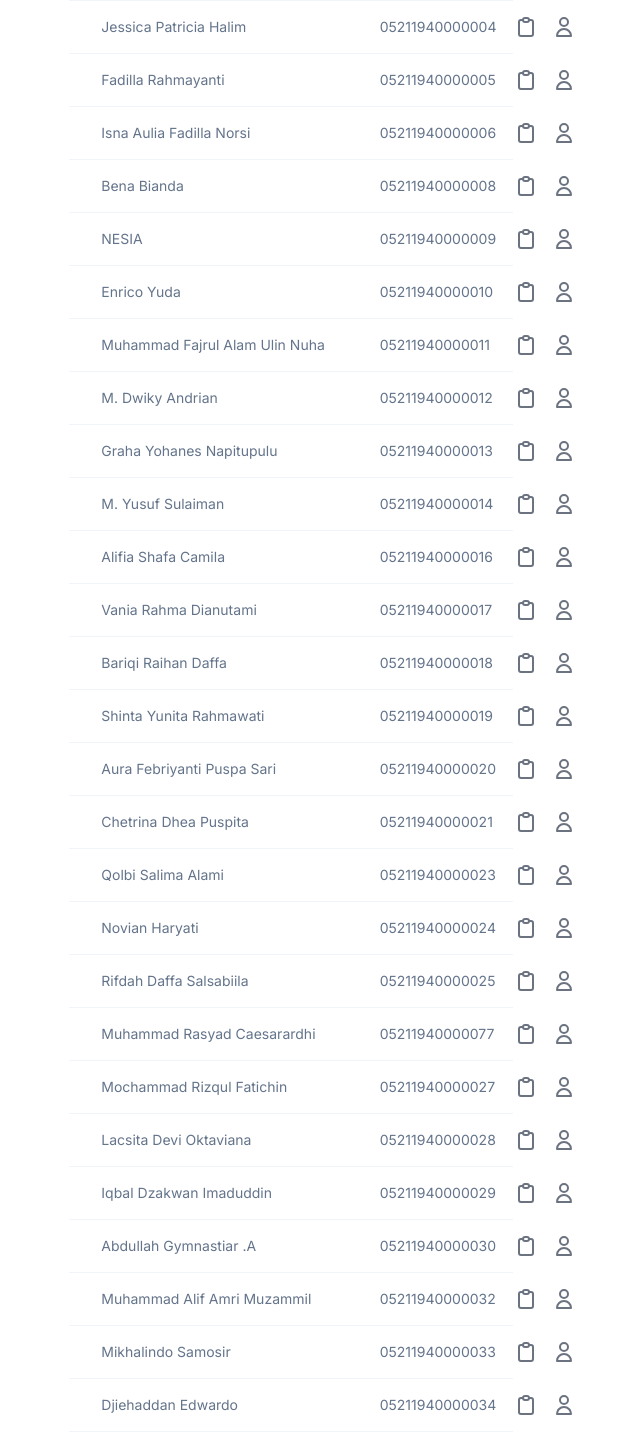
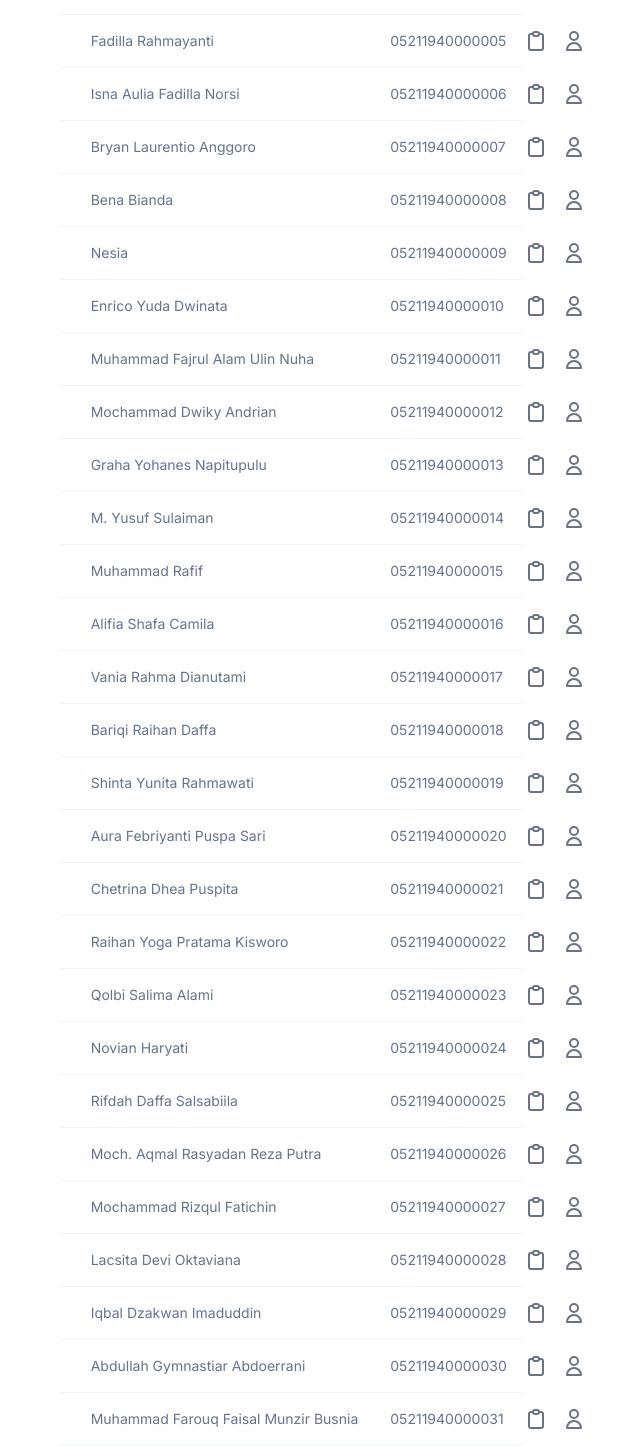
Before and after one commit to mrasyadc/navisatya-nrp, a Next.js app: page / in a window 1280 px wide. Shown: the part 623-2069 px from the top of the page, without its empty margins (317-957 px from the left). Built offline with nearby package versions, Linux system fonts and the light colour scheme.

Commit message:
new data processed and delete disclaimer

```diff
--- a/data/students.json
+++ b/data/students.json
@@ -1,148 +1,175 @@
 {
   "studentsData": [
-    { "name": "Yoga Cahya Romadhon", "nrp": "05211940000001" },
-    { "name": "Mery Yulinda Rahmi", "nrp": "05211940000003" },
-    { "name": "Jessica Patricia Halim", "nrp": "05211940000004" },
-    { "name": "Fadilla Rahmayanti", "nrp": "05211940000005" },
-    { "name": "Isna Aulia Fadilla Norsi", "nrp": "05211940000006" },
-    { "name": "Bena Bianda", "nrp": "05211940000008" },
-    { "name": "NESIA", "nrp": "05211940000009" },
-    { "name": "Enrico Yuda", "nrp": "05211940000010" },
-    { "name": "Muhammad Fajrul Alam Ulin Nuha", "nrp": "05211940000011" },
-    { "name": "M. Dwiky Andrian", "nrp": "05211940000012" },
-    { "name": "Graha Yohanes Napitupulu", "nrp": "05211940000013" },
-    { "name": "M. Yusuf Sulaiman", "nrp": "05211940000014" },
-    { "name": "Alifia Shafa Camila", "nrp": "05211940000016" },
-    { "name": "Vania Rahma Dianutami", "nrp": "05211940000017" },
-    { "name": "Bariqi Raihan Daffa", "nrp": "05211940000018" },
-    { "name": "Shinta Yunita Rahmawati", "nrp": "05211940000019" },
-    { "name": "Aura Febriyanti Puspa Sari", "nrp": "05211940000020" },
-    { "name": "Chetrina Dhea Puspita", "nrp": "05211940000021" },
-    { "name": "Qolbi Salima Alami", "nrp": "05211940000023" },
-    { "name": "Novian Haryati", "nrp": "05211940000024" },
-    { "name": "Rifdah Daffa Salsabiila", "nrp": "05211940000025" },
-    { "name": "Muhammad Rasyad Caesarardhi", "nrp": "05211940000077" },
-    { "name": "Mochammad Rizqul Fatichin", "nrp": "05211940000027" },
-    { "name": "Lacsita Devi Oktaviana", "nrp": "05211940000028" },
-    { "name": "Iqbal Dzakwan Imaduddin", "nrp": "05211940000029" },
-    { "name": "Abdullah Gymnastiar .A", "nrp": "05211940000030" },
-    { "name": "Muhammad Alif Amri Muzammil", "nrp": "05211940000032" },
-    { "name": "Mikhalindo Samosir", "nrp": "05211940000033" },
-    { "name": "Djiehaddan Edwardo", "nrp": "05211940000034" },
-    { "name": "Raisa Zahra Fadila", "nrp": "05211940000035" },
-    { "name": "Firdaus Muhammad", "nrp": "05211940000036" },
-    { "name": "Ramadhani Galuh C P", "nrp": "05211940000037" },
-    { "name": "Nindita Cahya Puspita", "nrp": "05211940000038" },
-    { "name": "Riki Indramawan", "nrp": "05211940000039" },
-    { "name": "Raffly Andico Devara", "nrp": "05211940000040" },
-    { "name": "Ahmad Hilal Mubarok", "nrp": "05211940000041" },
-    { "name": "Ika Rahma Andhani", "nrp": "05211940000044" },
-    { "name": "Indira Salsabila Ardan", "nrp": "05211940000046" },
-    { "name": "Ening Tri Ayu Alfiyanti", "nrp": "05211940000047" },
-    { "name": "M. Asad Al Balad", "nrp": "05211940000049" },
-    { "name": "Nauval Fauzan", "nrp": "05211940000050" },
-    { "name": "Mohammad Awaluddin Syarif", "nrp": "05211940000051" },
-    { "name": "Ibadurrahman Ziaulhaq", "nrp": "05211940000052" },
-    { "name": "M. Rizaldi", "nrp": "05211940000053" },
-    { "name": "Ariasatya Mahatma", "nrp": "05211940000054" },
-    { "name": "Algracevian Andrea Gibran Syahrial", "nrp": "05211940000056" },
-    { "name": "Farhan Septiadi", "nrp": "05211940000057" },
-    { "name": "Nadira Hanifah Nur'aini", "nrp": "05211940000058" },
-    { "name": "Wahib Muhibi Nur", "nrp": "05211940000059" },
-    { "name": "Viko Pradana Prasetyo", "nrp": "05211940000060" },
-    { "name": "Aulia Fahmi Wicaksana", "nrp": "05211940000061" },
-    { "name": "Rekyan Bayu Waskitho", "nrp": "05211940000062" },
-    { "name": "Tio Arya Dewa Prakasa", "nrp": "05211940000063" },
-    { "name": "Salsa Putri Islammia", "nrp": "05211940000064" },
-    { "name": "Naufal Budi Wirautama", "nrp": "05211940000065" },
-    { "name": "Akdeas Oktanae Widodo", "nrp": "05211940000066" },
-    { "name": "Dimas Faris Anubhawa Prijamboko", "nrp": "05211940000068" },
-    { "name": "ahmad faiq", "nrp": "05211940000070" },
-    { "name": "AZRUL ZULMI", "nrp": "05211940000071" },
-    { "name": "KAMILATU QURROTU'AINI HANIFAH", "nrp": "05211940000072" },
-    { "name": "Muhammad Alrifqi", "nrp": "05211940000073" },
-    { "name": "Arya Akbar Rivaldi", "nrp": "05211940000074" },
-    { "name": "Ahmad Giffar Omari", "nrp": "05211940000075" },
-    { "name": "Bayu Azra Yudhantorro", "nrp": "05211940000076" },
-    { "name": "Moch. Aqmal Rasyadan Reza Putra", "nrp": "05211940000026" },
-    { "name": "Muh Ichlasul Amal", "nrp": "05211940000078" },
-    { "name": "Faros Nabilah Zaim", "nrp": "05211940000079" },
-    { "name": "M Hilmi S", "nrp": "05211940000080" },
-    { "name": "Muchammad Rafli Riyana", "nrp": "05211940000081" },
-    { "name": "Sulis Avandhy Putra", "nrp": "05211940000084" },
-    { "name": "Devita Alysia", "nrp": "05211940000086" },
-    { "name": "Hendry Naufal Marbella", "nrp": "05211940000089" },
-    { "name": "Alfado Rafly Hermawan", "nrp": "05211940000090" },
-    { "name": "Ganendra Aby Bhamakerti", "nrp": "05211940000091" },
-    { "name": "Zaidan Fathi Yakan", "nrp": "05211940000092" },
-    { "name": "Putu Pradnya Shita Ambhika", "nrp": "05211940000094" },
-    { "name": "Alfian Dzaki", "nrp": "05211940000095" },
-    { "name": "Muhammad Dary Falah", "nrp": "05211940000096" },
-    { "name": "Dimas Arief Rahman", "nrp": "05211940000099" },
-    { "name": "Fakhrurrozi Asy-syafiq", "nrp": "05211940000100" },
-    { "name": "Kennard Mahib Bariumanto", "nrp": "05211940000101" },
-    { "name": "Zainal Abidin", "nrp": "05211940000102" },
-    { "name": "Ahmad Ikhsan", "nrp": "05211940000103" },
-    { "name": "naufal s a sunandar", "nrp": "05211940000104" },
-    { "name": "Muhammad Andre Hanafi", "nrp": "05211940000105" },
-    { "name": "Anugrah Cahya Kautsar", "nrp": "05211940000106" },
-    { "name": "Zahrin Nurshofia Wardhani", "nrp": "05211940000108" },
-    { "name": "Rahmadina Safira", "nrp": "05211940000109" },
-    { "name": "adi surya", "nrp": "05211940000110" },
-    { "name": "Farrel Arrizal", "nrp": "05211940000111" },
-    { "name": "Ivan Pramudhana Bernadi", "nrp": "05211940000112" },
-    { "name": "Shafwan Agung", "nrp": "05211940000113" },
-    { "name": "Dyah Ayu Farah Anggraeni", "nrp": "05211940000114" },
-    { "name": "M Taqi Akmaluddin", "nrp": "05211940000115" },
-    { "name": "Haryo Parikesit", "nrp": "05211940000116" },
-    { "name": "Edward Suryaputra", "nrp": "05211940000118" },
-    { "name": "Evan Aldwin", "nrp": "05211940000119" },
-    { "name": "Erlangga Dimastya Persada", "nrp": "05211940000120" },
-    { "name": "Rifda Awalia Zuhroh", "nrp": "05211940000121" },
-    { "name": "Muhammad Syaifudin Al As Qolani", "nrp": "05211940000122" },
-    { "name": "Fakhriza Abrar", "nrp": "05211940000123" },
-    { "name": "Achmad Zaenuri Dahlan Putra", "nrp": "05211940000126" },
-    { "name": "Belinda Safa Azzahra", "nrp": "05211940000127" },
-    { "name": "R. Aditya Rayhan Zanesty", "nrp": "05211940000128" },
-    { "name": "Danang Heru Prayogo", "nrp": "05211940000129" },
-    { "name": "Diego Ryan Adam", "nrp": "05211940000130" },
-    { "name": "Vania Farah Candrawati", "nrp": "05211940000131" },
-    { "name": "Muhammad Syamil Fadlillah", "nrp": "05211940000132" },
-    { "name": "Ananda Rahmah Fauziyah", "nrp": "05211940000133" },
-    { "name": "Dwiki Cahyo Pambudi", "nrp": "05211940000134" },
-    { "name": "Muhammad Zuhdi Afi Abiyyi", "nrp": "05211940000135" },
-    { "name": "Muhammad Hanif Prasetyo", "nrp": "05211940000136" },
-    { "name": "Fauzi Anwar Rizqullah", "nrp": "05211940000137" },
-    { "name": "Angelica Cintya M", "nrp": "05211940000138" },
-    { "name": "evan raditya", "nrp": "05211940000139" },
-    { "name": "Izzaturrahman", "nrp": "05211940000140" },
-    { "name": "Muhammad dafa maulana", "nrp": "05211940000141" },
-    { "name": "Ghina Syafina Syahrani", "nrp": "05211940000142" },
-    { "name": "Ananta Rizki Widyadana", "nrp": "05211940000143" },
-    { "name": "Arifal Akmal", "nrp": "05211940000144" },
-    { "name": "Elsa Syafira Rahmasita", "nrp": "05211940000145" },
-    { "name": "Dalila shafa", "nrp": "05211940000146" },
-    { "name": "Audrey Aurelya", "nrp": "05211940000147" },
-    { "name": "Mohammad Tariq Prayogi Rahmadani", "nrp": "05211940000148" },
-    { "name": "Nadhif Helmi Balbeid", "nrp": "05211940000149" },
-    { "name": "Putri Rahma Fadhila", "nrp": "05211940000151" },
-    { "name": "Tony Varian PS", "nrp": "0521194000150" },
-    { "name": "Lidiya Yuniarti", "nrp": "05211940007001" },
-    { "name": "Qonita Nailul Muna", "nrp": "05211940007002" },
-    { "name": "Dortheis Andatu", "nrp": "05211940007003" },
-    { "name": "Aflah Aditya", "nrp": "05211942000001" },
-    { "name": "Mochamad Zidan Aqila Kamil", "nrp": "05211942000002" },
-    { "name": "Muhammad Daffa Saputra", "nrp": "05211942000003" },
-    { "name": "Thaufan rezhqy aqhbar", "nrp": "05211942000004" },
-    { "name": "Cempaka Rahma Davi", "nrp": "05211942000005" },
-    { "name": "Cut Viola Amanda", "nrp": "05211942000006" },
-    { "name": "Tristanto Rachmadi", "nrp": "05211942000007" },
-    { "name": "Alexander Nicolas Wonoadi", "nrp": "05211942000008" },
-    { "name": "Ratna Andrea Putri", "nrp": "05211942000009" },
-    { "name": "Muhammad Hisyam", "nrp": "05211942000010" },
-    { "name": "Annelies Nafisa Widi A", "nrp": "05211942000011" },
-    { "name": "Aulifia Rizki Farisa", "nrp": "05211942000014" },
-    { "name": "Safirah Melinia Febyanti", "nrp": "05211942000015" },
-    { "name": "sausan aulia nur azmy", "nrp": "05211942000016" }
+    { "nrp": "05211940000001", "name": "Yoga Cahya Romadhon" },
+    { "nrp": "05211940000002", "name": "Mufiddin Zulfa Ipna Saputra" },
+    { "nrp": "05211940000003", "name": "Mery Yulinda Rahmi" },
+    { "nrp": "05211940000004", "name": "Jessica Patricia Halim" },
+    { "nrp": "05211940000005", "name": "Fadilla Rahmayanti" },
+    { "nrp": "05211940000006", "name": "Isna Aulia Fadilla Norsi" },
+    { "nrp": "05211940000007", "name": "Bryan Laurentio Anggoro" },
+    { "nrp": "05211940000008", "name": "Bena Bianda" },
+    { "nrp": "05211940000009", "name": "Nesia" },
+    { "nrp": "05211940000010", "name": "Enrico Yuda Dwinata" },
+    { "nrp": "05211940000011", "name": "Muhammad Fajrul Alam Ulin Nuha" },
+    { "nrp": "05211940000012", "name": "Mochammad Dwiky Andrian" },
+    { "nrp": "05211940000013", "name": "Graha Yohanes Napitupulu" },
+    { "nrp": "05211940000014", "name": "M. Yusuf Sulaiman" },
+    { "nrp": "05211940000015", "name": "Muhammad Rafif" },
+    { "nrp": "05211940000016", "name": "Alifia Shafa Camila" },
+    { "nrp": "05211940000017", "name": "Vania Rahma Dianutami" },
+    { "nrp": "05211940000018", "name": "Bariqi Raihan Daffa" },
+    { "nrp": "05211940000019", "name": "Shinta Yunita Rahmawati" },
+    { "nrp": "05211940000020", "name": "Aura Febriyanti Puspa Sari" },
+    { "nrp": "05211940000021", "name": "Chetrina Dhea Puspita" },
+    { "nrp": "05211940000022", "name": "Raihan Yoga Pratama Kisworo" },
+    { "nrp": "05211940000023", "name": "Qolbi Salima Alami" },
+    { "nrp": "05211940000024", "name": "Novian Haryati" },
+    { "nrp": "05211940000025", "name": "Rifdah Daffa Salsabiila" },
+    { "nrp": "05211940000026", "name": "Moch. Aqmal Rasyadan Reza Putra" },
+    { "nrp": "05211940000027", "name": "Mochammad Rizqul Fatichin" },
+    { "nrp": "05211940000028", "name": "Lacsita Devi Oktaviana" },
+    { "nrp": "05211940000029", "name": "Iqbal Dzakwan Imaduddin" },
+    { "nrp": "05211940000030", "name": "Abdullah Gymnastiar Abdoerrani" },
+    { "nrp": "05211940000031", "name": "Muhammad Farouq Faisal Munzir Busnia" },
+    { "nrp": "05211940000032", "name": "Muhammad Alif Amri Muzammil" },
+    { "nrp": "05211940000033", "name": "Mikhalindo Samosir" },
+    { "nrp": "05211940000034", "name": "Djiehaddan Edwardo M" },
+    { "nrp": "05211940000035", "name": "Raisa Zahra Fadila" },
+    { "nrp": "05211940000036", "name": "Firdaus Muhammad" },
+    { "nrp": "05211940000037", "name": "Ramadhani Galuh Candra Purtiwi" },
+    { "nrp": "05211940000038", "name": "Nindita Cahya Puspita" },
+    { "nrp": "05211940000039", "name": "Riki Indramawan" },
+    { "nrp": "05211940000040", "name": "Raffly Andico Devara" },
+    { "nrp": "05211940000041", "name": "Ahmad Hilal Mubarok" },
+    { "nrp": "05211940000042", "name": "Farah Septiana Sari" },
+    { "nrp": "05211940000043", "name": "Riza Qur'ani" },
+    { "nrp": "05211940000044", "name": "Ika Rahma Andhani" },
+    { "nrp": "05211940000045", "name": "Marcelina Estefany" },
+    { "nrp": "05211940000046", "name": "Indira Salsabila Ardan" },
+    { "nrp": "05211940000047", "name": "Ening Tri Ayu Alfiyanti" },
+    { "nrp": "05211940000048", "name": "Ridhwan Aji Saputra" },
+    { "nrp": "05211940000049", "name": "M. Asad Al Balad" },
+    { "nrp": "05211940000050", "name": "Nauval Fauzan Baharuddin Zuhri" },
+    { "nrp": "05211940000051", "name": "Mohammad Awaluddin Syarif" },
+    { "nrp": "05211940000052", "name": "Ibadurrahman Ziaulhaq" },
+    { "nrp": "05211940000053", "name": "M. Rizaldi" },
+    { "nrp": "05211940000054", "name": "Ariasatya Mahatma" },
+    { "nrp": "05211940000055", "name": "Andhika Prasandy Rachman" },
+    { "nrp": "05211940000056", "name": "Algracevian Andrea Gibran Syahrial" },
+    { "nrp": "05211940000057", "name": "Farhan Septiadi" },
+    { "nrp": "05211940000058", "name": "Nadira Hanifah Nur'aini" },
+    { "nrp": "05211940000059", "name": "Wahib Muhibi Nur" },
+    { "nrp": "05211940000060", "name": "Viko Pradana Prasetyo" },
+    { "nrp": "05211940000061", "name": "Aulia Fahmi Wicaksana" },
+    { "nrp": "05211940000062", "name": "Rekyan Bayu Waskitho" },
+    { "nrp": "05211940000063", "name": "Tio Arya Dewa Prakasa" },
+    { "nrp": "05211940000064", "name": "Salsa Putri Islammia" },
+    { "nrp": "05211940000065", "name": "Naufal Budi Wirautama" },
+    { "nrp": "05211940000066", "name": "Akdeas Oktanae Widodo" },
+    { "nrp": "05211940000067", "name": "Afriani Kartika Putri" },
+    { "nrp": "05211940000068", "name": "Dimas Faris Anubhawa Prijamboko" },
+    { "nrp": "05211940000069", "name": "Kevianwillie Handoyo" },
+    { "nrp": "05211940000070", "name": "Ahmad Faiq Abdurrahman" },
+    { "nrp": "05211940000071", "name": "Azrul Zulmi" },
+    { "nrp": "05211940000072", "name": "Kamilatu Qurrotu'aini Hanifah" },
+    { "nrp": "05211940000073", "name": "Muhammad Alrifqi" },
+    { "nrp": "05211940000074", "name": "Arya Akbar Rivaldi" },
+    { "nrp": "05211940000075", "name": "Ahmad Giffar Omari" },
+    { "nrp": "05211940000076", "name": "Bayu Azra Yudhantorro" },
+    { "nrp": "05211940000077", "name": "Muhammad Rasyad Caesarardhi" },
+    { "nrp": "05211940000078", "name": "Muh.Ichlasul Amal" },
+    { "nrp": "05211940000079", "name": "Faros Nabilah Zaim" },
+    { "nrp": "05211940000080", "name": "Muhammad Hilmi Saputra" },
+    { "nrp": "05211940000081", "name": "Muchammad Rafli Riyana" },
+    { "nrp": "05211940000082", "name": "Aisyah Zakiya Aptworora" },
+    { "nrp": "05211940000083", "name": "Safira Aulia Rahayu Yahya" },
+    { "nrp": "05211940000084", "name": "Sulis Avandhy Putra" },
+    { "nrp": "05211940000085", "name": "Wilson Alfrido Situmorang" },
+    { "nrp": "05211940000086", "name": "Devita Alysia Nurrahma" },
+    { "nrp": "05211940000087", "name": "Muhammad Zain Kurniawan" },
+    { "nrp": "05211940000088", "name": "Assyifa Raudina" },
+    { "nrp": "05211940000089", "name": "Hendry Naufal Marbella" },
+    { "nrp": "05211940000090", "name": "Alfado Rafly Hermawan" },
+    { "nrp": "05211940000091", "name": "Ganendra Aby Bhamakerti" },
+    { "nrp": "05211940000092", "name": "Zaidan Fathi Yakan" },
+    { "nrp": "05211940000093", "name": "Adika Arya Abdul Bashid" },
+    { "nrp": "05211940000094", "name": "Putu Pradnya Shita Ambhika" },
+    { "nrp": "05211940000095", "name": "Alfian Dzaki Saputra" },
+    { "nrp": "05211940000096", "name": "Muhammad Dary Falah" },
+    { "nrp": "05211940000097", "name": "Ervanda Rifqi Priambodo" },
+    { "nrp": "05211940000098", "name": "Dewa Shafa'an Sury" },
+    { "nrp": "05211940000099", "name": "Dimas Arief Rahman" },
+    { "nrp": "05211940000100", "name": "Fakhrurrozi Asy-Syafiq" },
+    { "nrp": "05211940000101", "name": "Kennard Mahib Bariumanto" },
+    { "nrp": "05211940000102", "name": "Zainal Abidin" },
+    { "nrp": "05211940000103", "name": "Ahmad Ikhsan" },
+    { "nrp": "05211940000104", "name": "Naufal S A Sunandar" },
+    { "nrp": "05211940000105", "name": "Muhammad Andre Hanafi" },
+    { "nrp": "05211940000106", "name": "Anugrah Cahya Kautsar" },
+    { "nrp": "05211940000107", "name": "Muhammad Naufal Huwaidi" },
+    { "nrp": "05211940000108", "name": "Zahrin Nurshofia Wardhani" },
+    { "nrp": "05211940000109", "name": "Rahmadina Safira" },
+    { "nrp": "05211940000110", "name": "Adi Surya Septiantio" },
+    { "nrp": "05211940000111", "name": "Moch Farrel Arrizal Kusuma" },
+    { "nrp": "05211940000112", "name": "Ivan Pramudhana Bernadi" },
+    { "nrp": "05211940000113", "name": "Shafwan Agung" },
+    { "nrp": "05211940000114", "name": "Dyah Ayu Farah Anggraeni" },
+    { "nrp": "05211940000115", "name": "Muhammad Taqi Akmaluddin" },
+    { "nrp": "05211940000116", "name": "Haryo Parikesit" },
+    { "nrp": "05211940000117", "name": "Rayhan Maulana Akbar" },
+    { "nrp": "05211940000118", "name": "Edward Suryaputra" },
+    { "nrp": "05211940000119", "name": "Evan Aldwin" },
+    { "nrp": "05211940000120", "name": "Erlangga Dimastya Persada" },
+    { "nrp": "05211940000121", "name": "Rifda Awalia Zuhroh" },
+    { "nrp": "05211940000122", "name": "Muhammad Syaifudin Al As Qolan" },
+    { "nrp": "05211940000123", "name": "Fakhriza Abrar" },
+    { "nrp": "05211940000124", "name": "Ramadhan Bayuaji" },
+    { "nrp": "05211940000125", "name": "Achmad Ghifari Taufiqurrachman" },
+    { "nrp": "05211940000126", "name": "Achmad Zaenuri Dahlan Putra" },
+    { "nrp": "05211940000127", "name": "Belinda Safa Azzahra" },
+    { "nrp": "05211940000128", "name": "R Aditya Rayhan Zanesty" },
+    { "nrp": "05211940000129", "name": "Danang Heru Prayogo" },
+    { "nrp": "05211940000130", "name": "Diego Ryan Adam" },
+    { "nrp": "05211940000131", "name": "Vania Farah Candrawati" },
+    { "nrp": "05211940000132", "name": "Muhammad Syamil Fadlillah" },
+    { "nrp": "05211940000133", "name": "Ananda Rahmah Fauziyah" },
+    { "nrp": "05211940000134", "name": "Dwiki Cahyo Pambudi" },
+    { "nrp": "05211940000135", "name": "Muhammad Zuhdi Afi Abiyyi" },
+    { "nrp": "05211940000136", "name": "Muhammad Hanif Prasetyo" },
+    { "nrp": "05211940000137", "name": "Fauzi Anwar Rizqullah" },
+    { "nrp": "05211940000138", "name": "Angelica Cintya Mannuela W" },
+    { "nrp": "05211940000139", "name": "Evan Raditya" },
+    { "nrp": "05211940000140", "name": "Izzaturrahman Zhafran Alvaro" },
+    { "nrp": "05211940000141", "name": "Muhammad Dafa Maulana" },
+    { "nrp": "05211940000142", "name": "Ghina Syafina Syahrani" },
+    { "nrp": "05211940000143", "name": "Ananta Rizki Widyadana" },
+    { "nrp": "05211940000144", "name": "Arifal Akmal" },
+    { "nrp": "05211940000145", "name": "Elsa Syafira Rahmasita" },
+    { "nrp": "05211940000146", "name": "Dalila Shafa Syarafina" },
+    { "nrp": "05211940000147", "name": "Audrey Aurelya Manik" },
+    { "nrp": "05211940000148", "name": "Mohammad Tariq Prayogi R" },
+    { "nrp": "05211940000149", "name": "Nadhif Helmi Balbeid" },
+    { "nrp": "05211940000150", "name": "Tony Varian Pradipta Suharjito" },
+    { "nrp": "05211940000151", "name": "Putri Rahma Fadhila" },
+    { "nrp": "05211940007001", "name": "Lidiya Yuniarti" },
+    { "nrp": "05211940007002", "name": "Qonita Nailul Muna" },
+    { "nrp": "05211940007003", "name": "Dortheis Andatu" },
+    { "nrp": "05211942000001", "name": "Aflah Aditya" },
+    { "nrp": "05211942000002", "name": "Mochamad Zidan Aqila Kamil" },
+    { "nrp": "05211942000003", "name": "Muhammad Daffa Saputra" },
+    { "nrp": "05211942000004", "name": "Thaufan Rezhqy Aqhbar" },
+    { "nrp": "05211942000005", "name": "Cempaka Rahma Davi" },
+    { "nrp": "05211942000006", "name": "Cut Viola Amanda" },
+    { "nrp": "05211942000007", "name": "Tristanto Rachmadi Wibowo" },
+    { "nrp": "05211942000008", "name": "Alexander Nicolas Wonoadi" },
+    { "nrp": "05211942000009", "name": "Ratna Andrea Putri Ardito" },
+    { "nrp": "05211942000010", "name": "Muhammad Hisyam" },
+    { "nrp": "05211942000011", "name": "Annelies Nafisa Widi A" },
+    { "nrp": "05211942000012", "name": "Navendra Attariq Yogananta" },
+    { "nrp": "05211942000013", "name": "Muhammad Maulana Yusuf Fajar" },
+    { "nrp": "05211942000014", "name": "Aulifia Rizki Farisa" },
+    { "nrp": "05211942000015", "name": "Safirah Melinia Febyanti" },
+    { "nrp": "05211942000016", "name": "Sausan Aulia Nur Azmy" },
+    { "nrp": "05211942000017", "name": "Mochamad Rafie Bimantoro" }
   ]
 }
```
Also changed, not shown: pages/index.js (+0 -8 lines).
